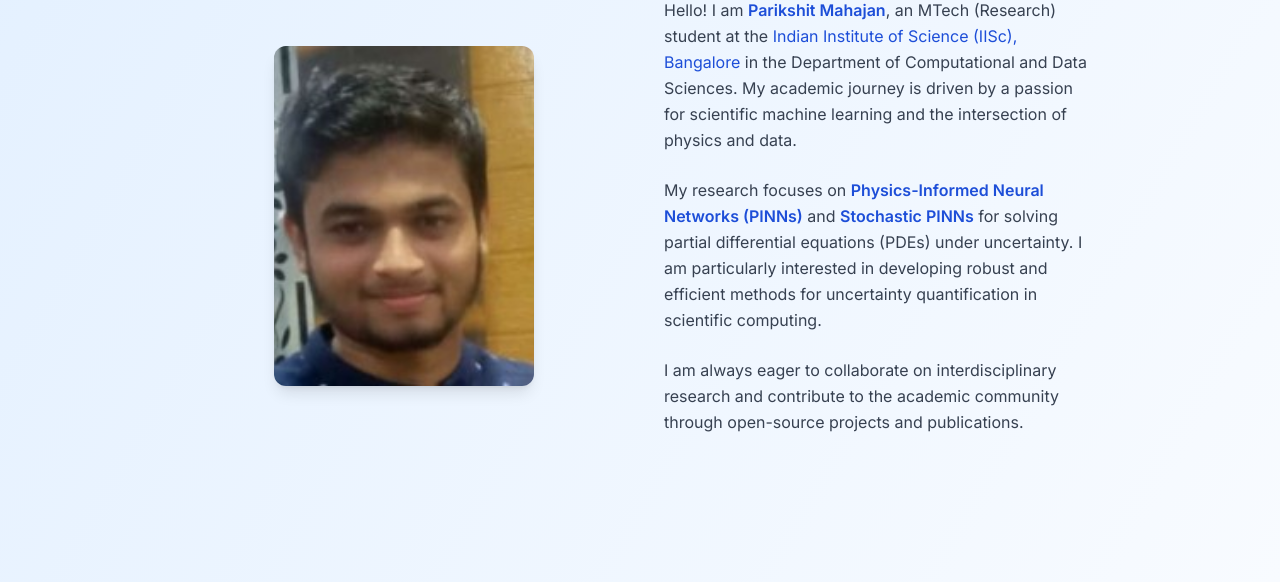
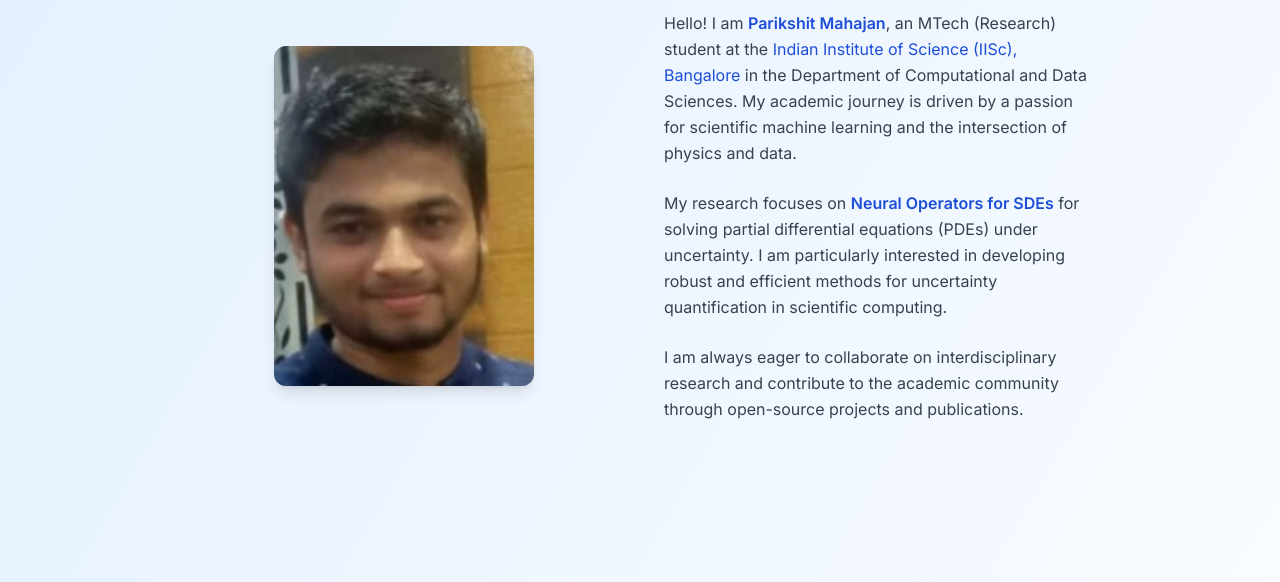
Before and after one commit to Parikshit-26/parikshit.github.io, a plain HTML site: page index.html in a window 1280 px wide. Both pictures are taken after a click on the link "About". Shown: the part 218-800 px from the top of the page. Drawn offline with nearby package versions, Linux system fonts and the light colour scheme.

Commit message:
About section

```diff
--- a/index.html
+++ b/index.html
@@ -513,7 +513,7 @@
                     Hello! I am <span class="text-blue-700 font-semibold">Parikshit Mahajan</span>, an MTech (Research) student at the <a href="https://www.iisc.ac.in/" target="_blank" class="text-blue-700 hover:underline">Indian Institute of Science (IISc), Bangalore</a> in the Department of Computational and Data Sciences. My academic journey is driven by a passion for scientific machine learning and the intersection of physics and data.
                 </p>
                 <p class="text-gray-700 leading-relaxed">
-                    My research focuses on <span class="text-blue-700 font-semibold">Physics-Informed Neural Networks (PINNs)</span> and <span class="text-blue-700 font-semibold">Stochastic PINNs</span> for solving partial differential equations (PDEs) under uncertainty. I am particularly interested in developing robust and efficient methods for uncertainty quantification in scientific computing.
+                    My research focuses on <span class="text-blue-700 font-semibold">Neural Operators for SDEs</span> for solving partial differential equations (PDEs) under uncertainty. I am particularly interested in developing robust and efficient methods for uncertainty quantification in scientific computing.
                 </p>
                 <p class="text-gray-700 leading-relaxed">
                     I am always eager to collaborate on interdisciplinary research and contribute to the academic community through open-source projects and publications.
```
